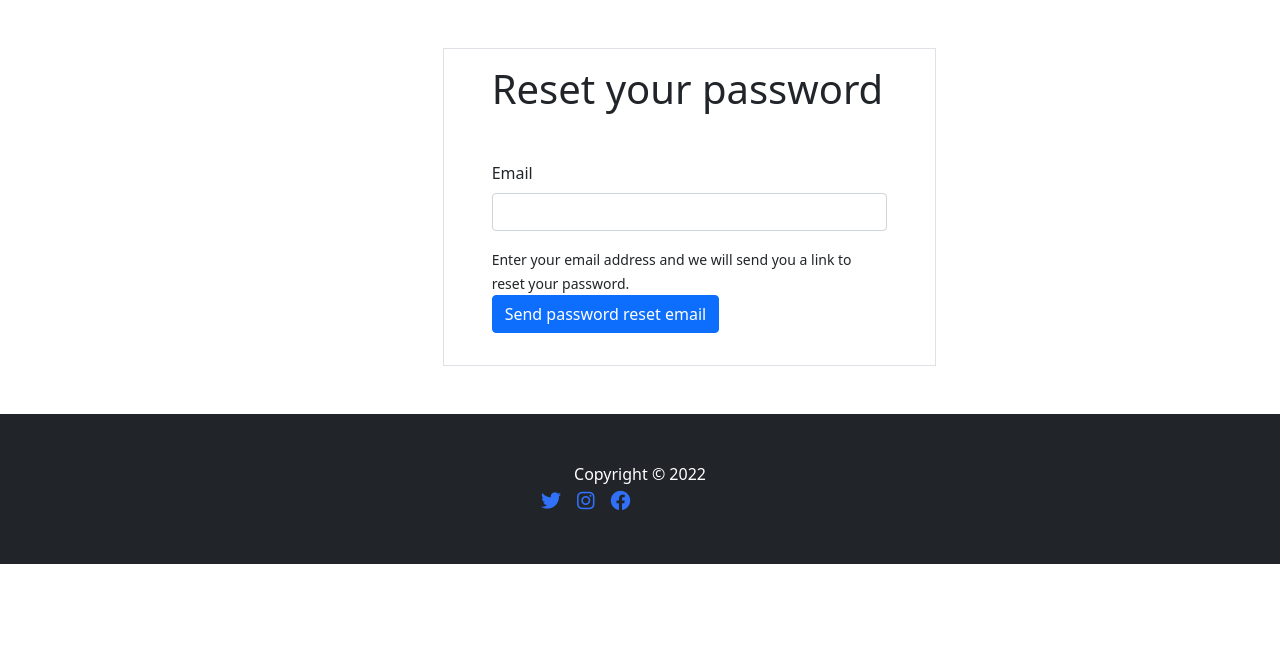
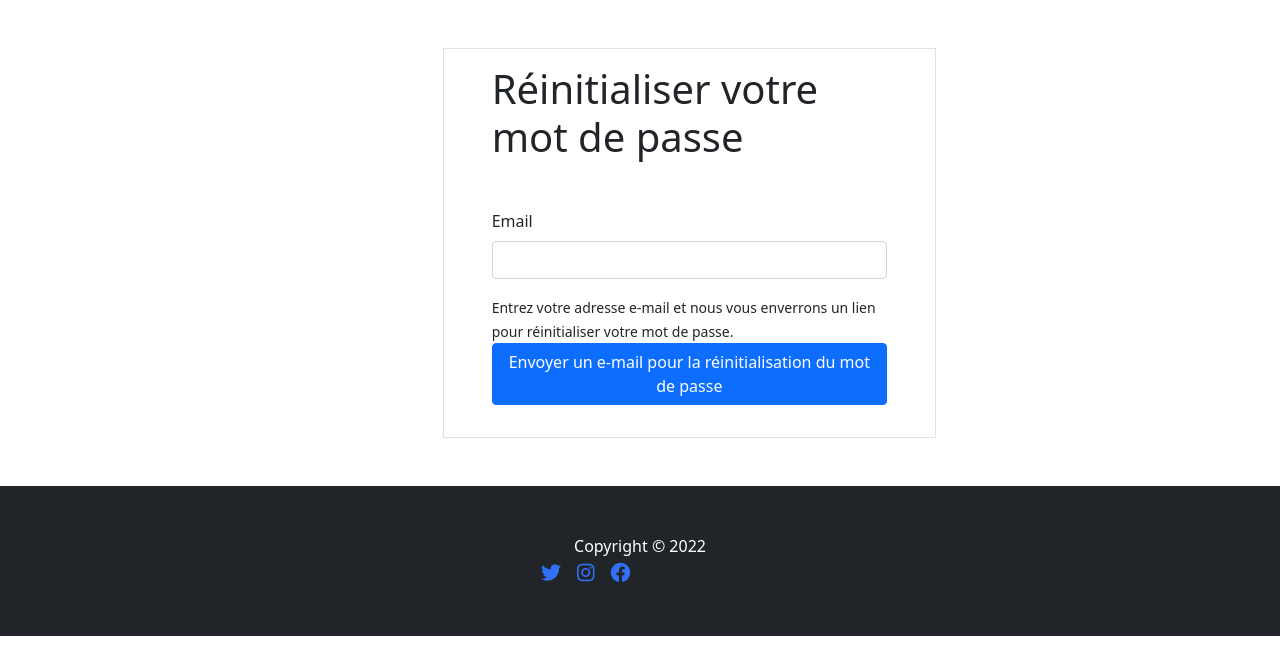
Before and after one commit to you35000/animaux-perdus, a Symfony app: template templates/reset_password/request.html.twig in a window 1280 px wide. Shown: the part 16-661 px from the top of the page. Run offline with Twig, Linux system fonts and the light colour scheme; the template is opened without the code that fills it, so the values that code supplies are empty; form fields are guessed from the names that the template uses; some libraries are stand-ins or nearby versions.

Commit message:
reset password en français

```diff
--- a/templates/reset_password/request.html.twig
+++ b/templates/reset_password/request.html.twig
@@ -8,19 +8,19 @@
     {% for flash_error in app.flashes('reset_password_error') %}
         <div class="alert alert-danger" role="alert">{{ flash_error }}</div>
     {% endfor %}
-    <h1>Reset your password</h1>
+    <h1>Réinitialiser votre mot de passe</h1>
 
         <div class="row mt-5">
             {{ form_start(requestForm) }}
              {{ form_row(requestForm.email) }}
             <div>
                  <small>
-                Enter your email address and we will send you a
-                link to reset your password.
+                     Entrez votre adresse e-mail et nous vous enverrons un
+                     lien pour réinitialiser votre mot de passe.
                  </small>
              </div>
         </div>
-        <button class="btn btn-primary">Send password reset email</button>
+        <button class="btn btn-primary">Envoyer un e-mail pour la réinitialisation du mot de passe</button>
             {{ form_end(requestForm) }}
         </div>
     </div>
```
Also changed, not shown: 1 other file.
